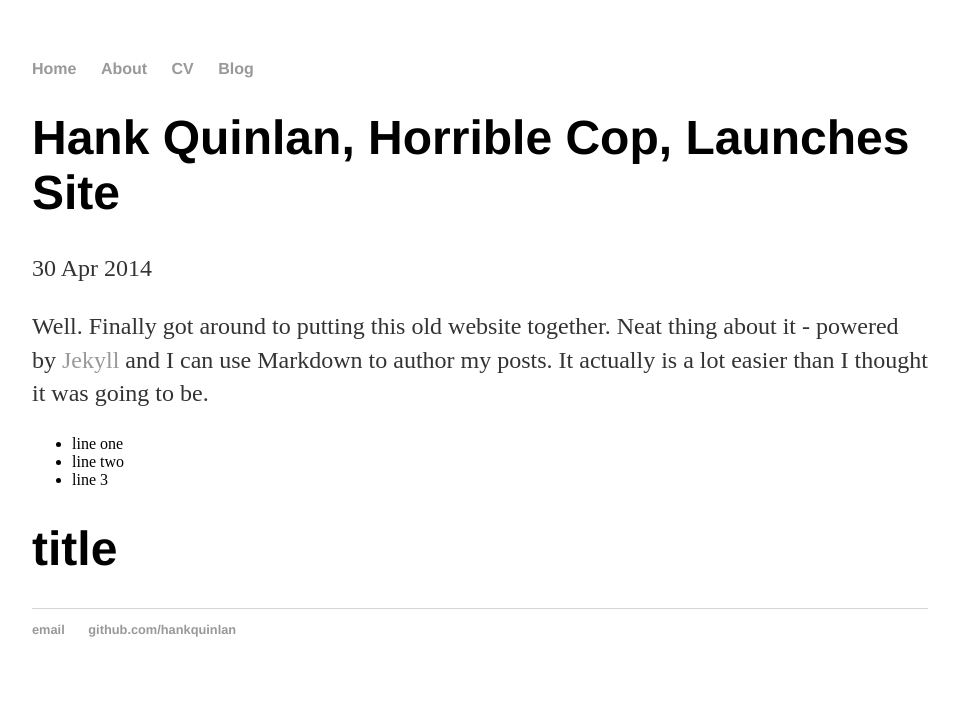
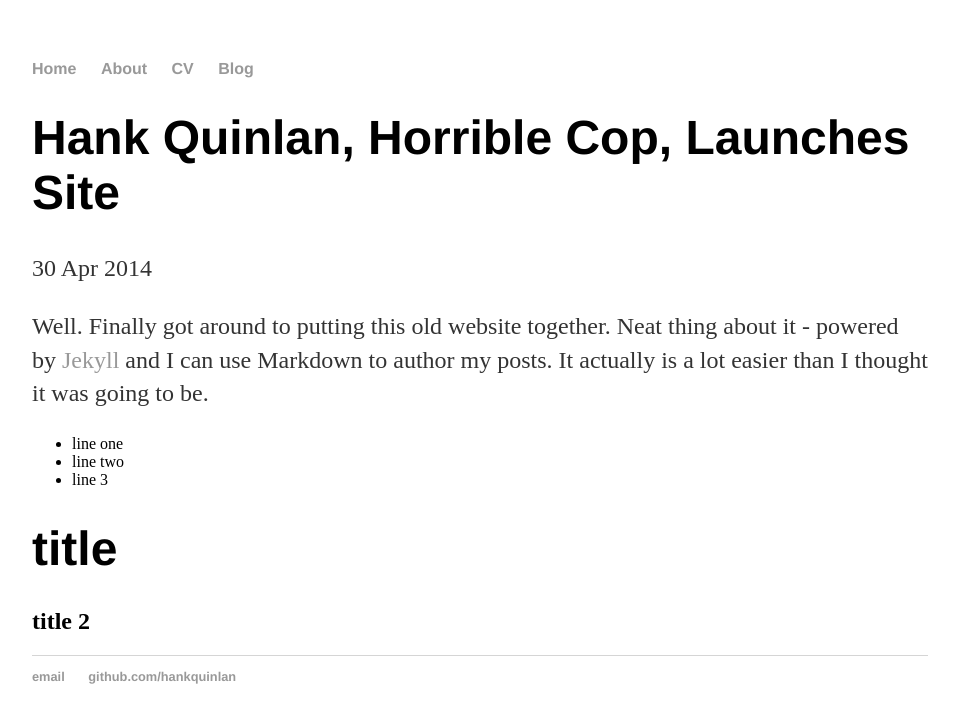
Before and after one commit to thrilheaven/duff, a Jekyll site: the page built from _posts/2014-04-30-hank-quinlan-site-launched.md, in a window 1280 px wide. Shown: the top 723 px of the page, without its empty margins (160-1119 px from the left). Built offline with Jekyll 4.4.1, drawn with Linux system fonts in a browser that asks for light colours.

Commit message:
Update 2014-04-30-hank-quinlan-site-launched.md

```diff
--- a/_posts/2014-04-30-hank-quinlan-site-launched.md
+++ b/_posts/2014-04-30-hank-quinlan-site-launched.md
@@ -11,3 +11,5 @@ Well. Finally got around to putting this old website together. Neat thing about
 * line 3
 
 # title
+
+## title 2
```
